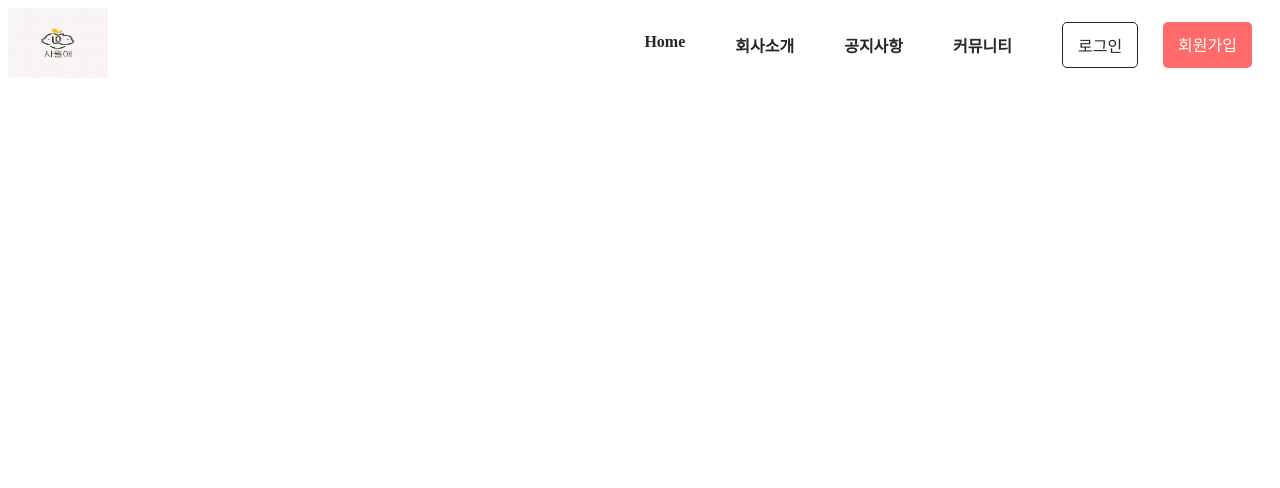
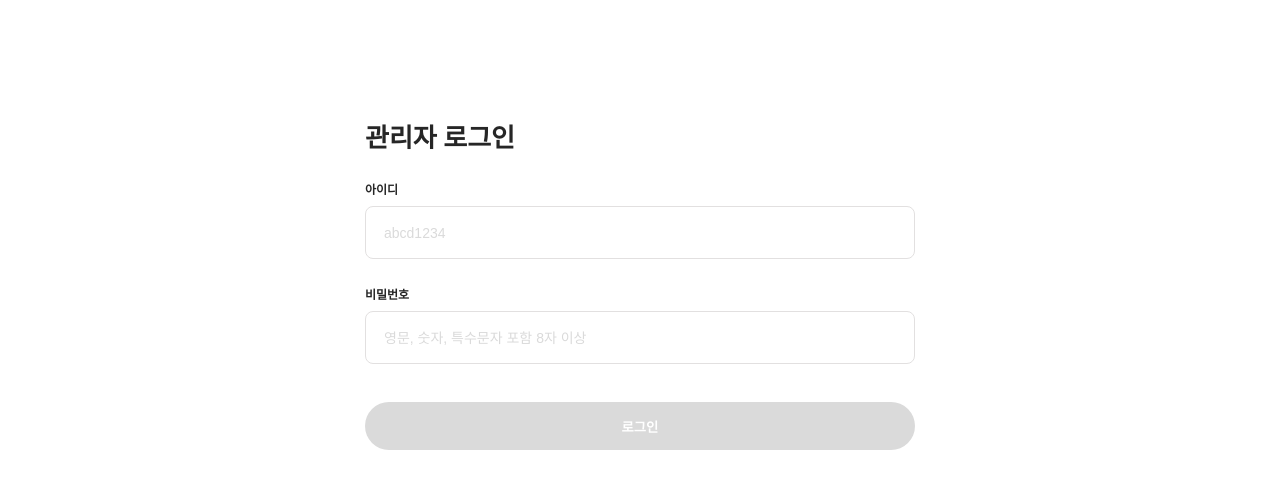
Before and after one commit to Youkwangjin/CozyCords, a React (Create React App) app in the folder frontend/: page /admin/login in a window 1280 px wide. Shown: the top 488 px of the page. Built offline with nearby package versions, Linux system fonts and the light colour scheme.

Commit message:
Feat : React 관리자 페이지 추가

```diff
--- a/frontend/src/App.js
+++ b/frontend/src/App.js
@@ -1,4 +1,3 @@
-// App.js
 import React from 'react';
 import { BrowserRouter, Routes, Route } from 'react-router-dom';
 import { AuthProvider, useAuth } from './AuthContext';
@@ -8,22 +7,34 @@ import LoginPage from './components/member/LoginPage';
 import SignUpPage from './components/member/SignUpPage';
 import MyUpdatePage from './components/member/MyUpdatePage';
 import MyDeletePage from './components/member/MyDeletePage';
+import AdminLoginPage from "./components/admin/AdminLoginPage";
 
 function App() {
     return (
         <AuthProvider>
             <BrowserRouter>
                 <div className="App">
-                    <AuthComponent />
                     <Routes>
-                        <Route path="/login" element={<LoginPage />} />
-                        <Route path="/signup" element={<SignUpPage />} />
-                        <Route path="/profile/update" element={<MyUpdatePage />} />
-                        <Route path="/profile/delete" element={<MyDeletePage />} />
+                        {/* 관리자 페이지 라우트 */}
+                        <Route path="/admin/login" element={<AdminLoginPage />} />
+                        {/* 사용자 라우트 */}
+                        <Route path="/login" element={<WithHeader><LoginPage /></WithHeader>} />
+                        <Route path="/signup" element={<WithHeader><SignUpPage /></WithHeader>} />
+                        <Route path="/profile/update" element={<WithHeader><MyUpdatePage /></WithHeader>} />
+                        <Route path="/profile/delete" element={<WithHeader><MyDeletePage /></WithHeader>} />
                     </Routes>
                 </div>
             </BrowserRouter>
         </AuthProvider>
+    );
+}
+
+function WithHeader({ children }) {
+    return (
+        <>
+            <AuthComponent />
+            {children}
+        </>
     );
 }
 
--- /dev/null
+++ b/frontend/src/components/admin/AdminLoginPage.jsx
@@ -0,0 +1,97 @@
+import React, {useEffect, useState} from 'react';
+import '../style/MemberPage.css';
+
+export default function AdminLoginPage() {
+    const [adminId, setAdminId] = useState('');
+    const [adminPwd, setAdminPwd] = useState('');
+    const [adminIdValid, setAdminIdValid] = useState(false);
+    const [adminPwdValid, setAdminPwdValid] = useState(false);
+    const [notAllow, setNotAllow] = useState(true);
+    const [adminIdError, setAdminIdError] = useState('');
+    const [adminPwdError, setAdminPwdError] = useState('');
+
+
+
+
+    const handleAdminId = (e) => {
+        const newId = e.target.value;
+        setAdminId(newId);
+        const regex = /^[a-z]+[a-z0-9]{5,19}$/g;
+        setAdminIdValid(regex.test(newId));
+    }
+
+    const handleAdminPwd = (e) => {
+        const newPassword = e.target.value;
+        setAdminPwd(newPassword);
+        const regex = /^(?=.*[a-zA-Z])(?=.*[0-9])(?=.*[$`~!@%*#^?&\\()\-_=+]).{8,16}$/;
+        setAdminPwdValid(regex.test(newPassword));
+    }
+
+    useEffect(() => {
+        setNotAllow(!(adminIdValid && adminPwdValid));
+    }, [adminIdValid, adminPwdValid]);
+
+    const handleAdminLogin = async (event) => {
+        event.preventDefault();
+        setAdminIdError('');
+        setAdminPwdError('');
+    };
+
+
+    return (
+        <div className="page">
+            <form onSubmit={handleAdminLogin}>
+                <div className="titleWrap">관리자 로그인</div>
+
+                <div className="contentWrap">
+                    <div className="inputTitle">아이디</div>
+                    <div className="inputWrap">
+                        <input
+                            className="input"
+                            name="adminId"
+                            value={adminId}
+                            placeholder="abcd1234"
+                            onChange={handleAdminId}/>
+                    </div>
+                    <div className="errorMessageWrap">
+                        {
+                            !adminIdValid && adminId.length > 0 && (
+                                <div>관리자님 올바른 아이디를 입력해주세요.</div>
+                            )
+                        }
+                        {
+                            adminIdError && (
+                                <div>{adminIdError}</div>
+                            )
+                        }
+                    </div>
+                    <div style={{marginTop: "26px"}} className="inputTitle">비밀번호</div>
+                    <div className="inputWrap">
+                        <input
+                            className="input"
+                            type="password"
+                            name="adminPwd"
+                            value={adminPwd}
+                            placeholder="영문, 숫자, 특수문자 포함 8자 이상"
+                            onChange={handleAdminPwd}/>
+                    </div>
+                    <div className="errorMessageWrap">
+                        {
+                            !adminPwdValid && adminPwd.length > 0 && (
+                                <div>관리자님 올바른 비밀번호를 입력해주세요.</div>
+                            )
+                        }
+                        {
+                            adminPwdError && (
+                                <div>{adminPwdError}</div>
+                            )
+                        }
+                    </div>
+                    <div>
+                        <button type="submit" disabled={notAllow} className="bottomButton">로그인</button>
+                    </div>
+                </div>
+            </form>
+        </div>
+    );
+}
--- a/frontend/src/components/header/Header.jsx
+++ b/frontend/src/components/header/Header.jsx
@@ -1,5 +1,5 @@
 import React from 'react';
-import { Link } from 'react-router-dom';
+import {Link} from 'react-router-dom';
 import '../style/Header.css';
 
 function Header() {
--- a/frontend/src/components/header/MyPageHeader.jsx
+++ b/frontend/src/components/header/MyPageHeader.jsx
@@ -1,11 +1,11 @@
 import React, {useState} from 'react';
-import { Link, useNavigate } from 'react-router-dom';
-import { useAuth } from '../../AuthContext';
+import {Link, useNavigate} from 'react-router-dom';
+import {useAuth} from '../../AuthContext';
 import '../style/Header.css';
 
 function MyPageHeader() {
     const navigate = useNavigate();
-    const { setIsLoggedIn } = useAuth();
+    const {setIsLoggedIn} = useAuth();
     const [showDropdown, setShowDropdown] = useState(false);
 
     const handleLogout = () => {
--- a/frontend/src/components/member/MyDeletePage.jsx
+++ b/frontend/src/components/member/MyDeletePage.jsx
@@ -1,7 +1,7 @@
-import React, { useEffect, useState } from "react";
+import React, {useEffect, useState} from "react";
 import axios from 'axios';
 import '../style/MemberPage.css';
-import { useAuth } from '../../AuthContext';
+import {useAuth} from '../../AuthContext';
 
 export default function MyUpdatePage() {
     const [userId, setUserId] = useState('');
@@ -19,7 +19,7 @@ export default function MyUpdatePage() {
     const [userTelValid, setUserTelValid] = useState(null);
 
     const [notAllow, setNotAllow] = useState(true);
-    const { setIsLoggedIn } = useAuth();
+    const {setIsLoggedIn} = useAuth();
 
 
     const handleUserId = (e) => {
--- a/frontend/src/components/member/SignUpPage.jsx
+++ b/frontend/src/components/member/SignUpPage.jsx
@@ -15,6 +15,7 @@ export default function LoginPage() {
     const [userIdValid, setUserIdValid] = useState(false);
     const [userPwdValid, setUserPwdValid] = useState(false);
     const [userNameValid, setUserNameValid] = useState(false);
+    const [userGenderValid, setUserGenderValid] = useState(false);
     const [userTelValid, setUserTelValid] = useState(false);
 
     const [notAllow, setNotAllow] = useState(true);
@@ -52,12 +53,21 @@ export default function LoginPage() {
             setUserNameValid(false);
         }
     }
+    const handleUserGender = (e) => {
+        const newGender = e.target.value;
+        setUserGender(newGender);
+        if (newGender === '남자' || newGender === '여자') {
+            setUserGenderValid(true);
+        } else {
+            setUserGenderValid(false);
+        }
+    }
 
     const handleUserTel = (e) => {
-        const newTel = e.target.value;
+        const newTel = e.target.value.replace(/-/g, '');
         setUserTel(newTel);
-        const regex = /^01[0-9]-[0-9]{3,4}-[0-9]{4}$/;
-        if(regex.test(newTel)) {
+        const regex = /^01[01789][1-9]\d{6,7}$/;
+        if (regex.test(newTel)) {
             setUserTelValid(true);
         } else {
             setUserTelValid(false);
@@ -66,16 +76,15 @@ export default function LoginPage() {
 
     const handleUserNickname = (e) => setUserNickname(e.target.value);
     const handleUserAge = (e) => setUserAge(e.target.value);
-    const handleUserGender = (e) => setUserGender(e.target.value);
     const handleUserAddress = (e) => setUserAddress(e.target.value);
 
     useEffect(() => {
-        if(userIdValid && userPwdValid && userNameValid && userTelValid) {
+        if(userIdValid && userPwdValid && userNameValid && userGenderValid && userTelValid) {
             setNotAllow(false);
             return;
         }
         setNotAllow(true);
-    }, [userIdValid, userPwdValid, userNameValid, userTelValid]);
+    }, [userIdValid, userPwdValid, userNameValid, userGenderValid, userTelValid]);
 
     const handleSubmit = async (event) => {
         event.preventDefault();
@@ -180,6 +189,13 @@ export default function LoginPage() {
                             placeholder="성별을 입력해주세요."
                             onChange={handleUserGender}/>
                     </div>
+                    <div className="errorMessageWrap">
+                        {
+                            !userGenderValid && userGender.length > 0 && (
+                                <div>성별은 남자 혹은 여자로 입력해주세요.</div>
+                            )
+                        }
+                    </div>
                     <div style={{marginTop: "26px"}} className="inputTitle">전화번호</div>
                     <div className="inputWrap">
                         <input
@@ -212,5 +228,5 @@ export default function LoginPage() {
                 </div>
             </form>
         </div>
-)
+    )
 }
--- a/frontend/src/components/style/Header.css
+++ b/frontend/src/components/style/Header.css
@@ -96,7 +96,7 @@
     position: absolute;
     background-color: #fff;
     min-width: 160px;
-    box-shadow: 0 8px 16px 0 rgba(0,0,0,0.2);
+    box-shadow: 0 8px 16px 0 rgba(0, 0, 0, 0.2);
     z-index: 1;
 }
 
```
Also changed, not shown: frontend/src/components/member/LoginPage.jsx (+5 -6 lines), frontend/src/components/member/MyUpdatePage.jsx (+3 -4 lines), frontend/src/components/style/MemberPage.css (indentation only).
